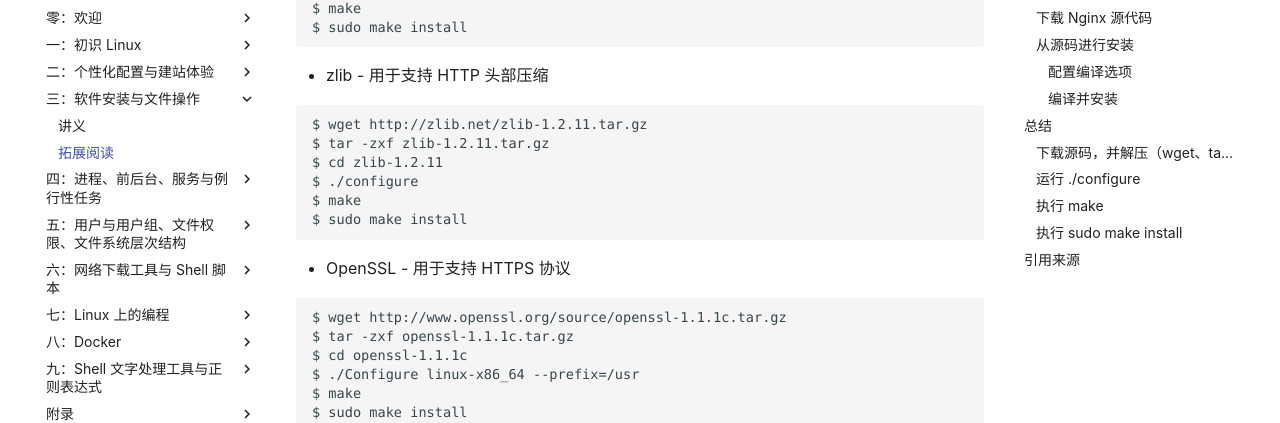
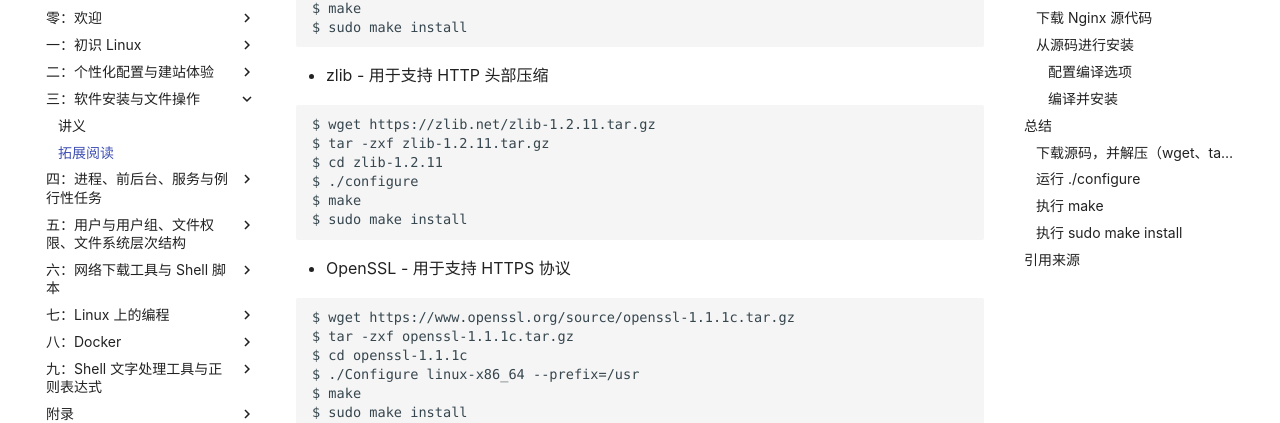
Before and after one commit to ustclug/Linux101-docs, an MkDocs documentation site: the page built from docs/Ch03/supplement.md, in a window 1280 px wide and 900 px high, scrolled down 711 px. Shown: the part 144-567 px from the top of the window. Built offline with MkDocs 1.6.1 and Material for MkDocs 9.7.7, drawn with Linux system fonts in a browser that asks for light colours; comment, search, counter and statistics services are not loaded; some of the changed lines change nothing that is shown.

Commit message:
change url protocol
2 urls for downloading the source use HTTP protocol, and zlib website <http://zlib.net> doesn't have HTTPS redirect.

I don't know much about network security, but HTTPS seems better.

````diff
--- a/docs/Ch03/supplement.md
+++ b/docs/Ch03/supplement.md
@@ -33,7 +33,7 @@ $ sudo make install
 * zlib - 用于支持 HTTP 头部压缩
 
 ```
-$ wget http://zlib.net/zlib-1.2.11.tar.gz
+$ wget https://zlib.net/zlib-1.2.11.tar.gz
 $ tar -zxf zlib-1.2.11.tar.gz
 $ cd zlib-1.2.11
 $ ./configure
@@ -44,7 +44,7 @@ $ sudo make install
 * OpenSSL - 用于支持 HTTPS 协议
 
 ```
-$ wget http://www.openssl.org/source/openssl-1.1.1c.tar.gz
+$ wget https://www.openssl.org/source/openssl-1.1.1c.tar.gz
 $ tar -zxf openssl-1.1.1c.tar.gz
 $ cd openssl-1.1.1c
 $ ./Configure linux-x86_64 --prefix=/usr
````
